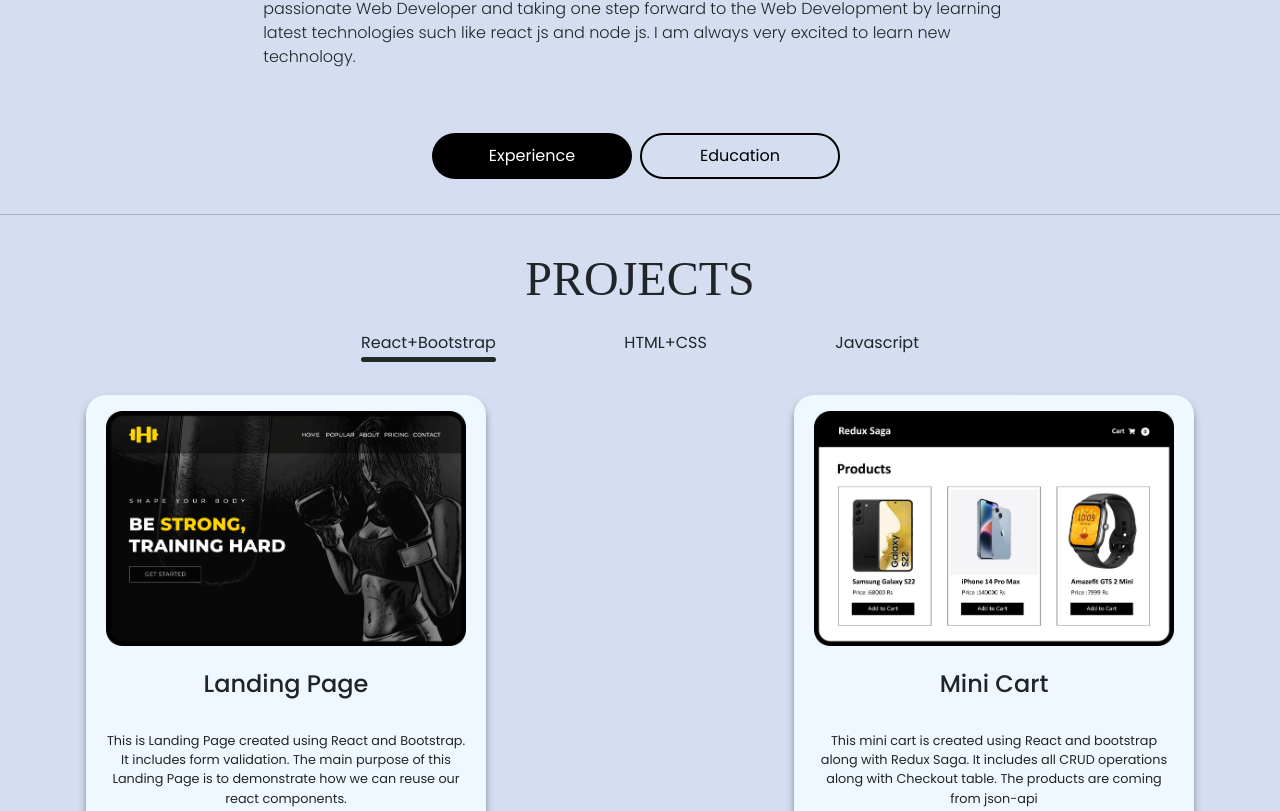
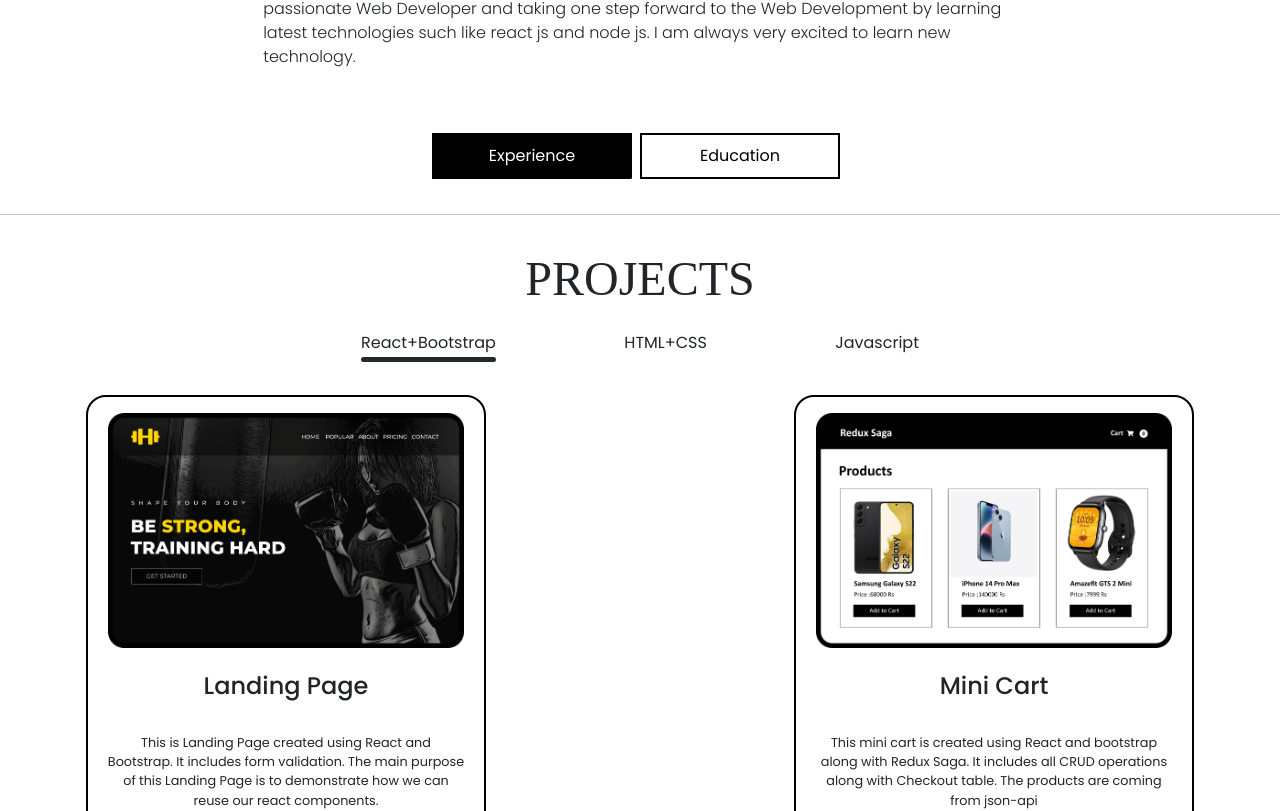
Before and after one commit to kaleshreyas45/portfolio-app, a React (Create React App) app: page / in a window 1280 px wide. Shown: the part 857-1668 px from the top of the page. Built offline with nearby package versions, Linux system fonts and the light colour scheme; a web font is replaced by a local one.

Commit message:
UI theme changes

```diff
--- a/src/components/Header/Header.css
+++ b/src/components/Header/Header.css
@@ -16,263 +16,374 @@
 }
 
 .custom-shape-divider-bottom-1673671527 .shape-fill {
-    fill: #d5def1;
+    fill: white;
 }
-.header-section{
+
+.header-section {
     width: 100%;
     height: 700px;
-    background: linear-gradient(to right, #4b6cb7, #182848);
+    /* background: linear-gradient(to right, #adc6ff, #bea5f4); */
     position: relative;
 }
-.header{
+
+.header {
     position: relative;
-    top:14rem;
+    top: 14rem;
 }
-.header-row{
-    justify-content:center;
+
+.header-row {
+    justify-content: center;
 }
-.my-info{
-    color: white;
-}
-.my-info h1{
+
+.my-info h1 {
     text-transform: capitalize;
 }
-.letter-span{
+
+.letter-span {
     font-family: 'Unbounded', cursive;
     font-size: 3rem;
     position: relative;
     transform: scale(0.5);
-    top:-0.1rem;
+    top: -0.1rem;
     animation-name: grow;
     animation-duration: 0.8s;
     animation-iteration-count: infinite;
     animation-timing-function: cubic-bezier(0.175, 0.885, 0.32, 1.275);
 }
-.letter-span:nth-child(1){
+
+.letter-span:nth-child(1) {
     animation-delay: 0.1s;
 }
-.letter-span:nth-child(2){
+
+.letter-span:nth-child(2) {
     animation-delay: 0.2s;
 }
-.letter-span:nth-child(3){
+
+.letter-span:nth-child(3) {
     animation-delay: 0.3s;
 }
-.letter-span:nth-child(4){
+
+.letter-span:nth-child(4) {
     animation-delay: 0.4s;
 }
-.letter-span:nth-child(5){
+
+.letter-span:nth-child(5) {
     animation-delay: 0.5s;
 }
-.letter-span:nth-child(6){
+
+.letter-span:nth-child(6) {
     animation-delay: 0.6s;
 }
-.letter-span:nth-child(7){
+
+.letter-span:nth-child(7) {
     animation-delay: 0.7s;
 }
-@keyframes grow{
-    0%{
+
+@keyframes grow {
+    0% {
         transform: scale(0);
     }
-    100%{
+
+    100% {
         transform: scale(1);
     }
 }
-.logo{
+
+.logo {
     position: absolute;
     background-color: rgb(255, 255, 255);
-    width:60px;
+    width: 60px;
     height: 60px;
     border-radius: 50%;
     display: flex;
     align-items: center;
     justify-content: center;
-    box-shadow: 5px 5px 5px 0px rgb(41, 41, 41);
+    box-shadow: 5px 5px 5px 1px rgb(173, 173, 173);
 }
-.logo-img{
-    width:40px;
+
+.logo-img {
+    width: 40px;
     height: 40px;
 }
-.html{
-    left:-3rem;
-    top:3rem;
+
+.html {
+    left: -3rem;
+    top: 3rem;
 }
-.css{
-    left:-1rem;
-    top:-1rem;
+
+.css {
+    left: -1rem;
+    top: -1rem;
 }
-.bootstrap{
-    left:3rem;
-    top:-4rem;
+
+.bootstrap {
+    left: 3rem;
+    top: -4rem;
 }
-.js{
-    left:8rem;
-    top:-4.5rem;
+
+.js {
+    left: 8rem;
+    top: -4.5rem;
 }
-.react{
-    left:13rem;
-    top:-3rem;
+
+.react {
+    left: 13rem;
+    top: -3rem;
 }
-.mongo{
-    left:16rem;
-    top:1rem;
+
+.mongo {
+    left: 16rem;
+    top: 1rem;
 }
-.node{
-    left:18rem;
-    top:5rem;
+
+.node {
+    left: 18rem;
+    top: 5rem;
 }
-.header-col p{
+
+.header-col p {
     position: relative;
-    top:1rem;
+    top: 1rem;
     font-family: 'Condiment', cursive;
     font-size: 1.5rem;
 }
-.header-col h4{
+
+.header-col h4 {
     font-weight: 200;
     font-size: 1.2rem;
 }
-.profile-image{
-    width:300px;
+
+.profile-image {
+    width: 300px;
     height: 300px;
     position: relative;
 }
-.common-button{
-    width:200px;
+
+.common-button {
+    width: 200px;
     height: 46px;
     margin-top: 1rem;
-    background-color: #000000;
-    color:white;
-    border-radius: 30px;
-    border:none;
-    /* transition-property: all;
-    transition-duration: 0.5s; */
+    background-color: transparent;
+    color: white;
+    border: none;
+    transition-property: all;
+    transition-duration: 1s;
     overflow: hidden;
     position: relative;
 }
 
-.common-button-light{
-    width:200px;
+.common-button::after {
+    content: "";
+    position: absolute;
+    background-color: black;
+    top: -14%;
+    left: -17px;
+    width: 120%;
+    height: 100%;
+    transform: rotate(-13deg);
+    transform-origin: top right;
+    transition: all 0.5s;
+    z-index: -1;
+}
+
+.common-button::before {
+    content: "";
+    position: absolute;
+    background-color: black;
+    top: 0;
+    left: 0;
+    width: 120%;
+    height: 100%;
+    transform: rotate(-13deg);
+    transform-origin: bottom left;
+    transition: all 0.5s;
+    z-index: -1;
+}
+.common-button:hover{
+    color:black;
+    border: 1px solid black;
+}
+.common-button:hover::before {
+    transform: translate(-100%, -100%) rotate(-19deg);
+}
+
+.common-button:hover::after {
+    transform: translate(100%, 100%) rotate(-19deg);
+}
+
+.common-button-light {
+    width: 200px;
     height: 46px;
     margin-top: 1rem;
     background-color: transparent;
-    color:black;
-    border-radius: 30px;
-    border:2px solid black;
+    color: black;
+    border: 2px solid black;
+    position: relative;
+    overflow: hidden;
 }
-@media(max-width:1200px){
-    .header-col h1{
+.common-button-light::before{
+    content:"";
+    position: absolute;
+    top:0;
+    left:0;
+    background-color: black;
+    border-bottom-left-radius:50%;
+    border-bottom-right-radius:50%;
+    width: 100%;
+    height:0%;
+    z-index: -1;
+    transition: all 0.5s;
+}
+.common-button-light:hover{
+    color: white;
+}
+.common-button-light:hover::before{
+    height: 200%;
+}
+
+@media(max-width:1200px) {
+    .header-col h1 {
         font-weight: 800;
         font-size: 2rem;
     }
-    .letter-span{
+
+    .letter-span {
         font-weight: 800;
         font-size: 2rem;
     }
 }
-@media(max-width:992px){
-    .header-section{
+
+@media(max-width:992px) {
+    .header-section {
         height: 600px;
     }
-    .header-row{
-        justify-content:space-around;
+
+    .header-row {
+        justify-content: space-around;
     }
-    .header-col h4{
+
+    .header-col h4 {
         font-size: 1rem;
     }
-    .profile-image{
+
+    .profile-image {
         width: 260px;
         height: 260px;
     }
-    .react{
-        left:12rem;
-        top:-2rem;
+
+    .react {
+        left: 12rem;
+        top: -2rem;
     }
-    .mongo{
-        left:14.5rem;
-        top:1.5rem;
+
+    .mongo {
+        left: 14.5rem;
+        top: 1.5rem;
     }
-    .node{
-        left:15.9rem;
-        top:5.5rem;
+
+    .node {
+        left: 15.9rem;
+        top: 5.5rem;
     }
 }
-@media(max-width:767px){
-    .header-section{
+
+@media(max-width:767px) {
+    .header-section {
         height: 820px;
     }
-    .header-row{
+
+    .header-row {
         flex-direction: column-reverse;
     }
-    .my-info{
+
+    .my-info {
         text-align: center;
     }
-    .header-col h1{
+
+    .header-col h1 {
         font-weight: 800;
         font-size: 3rem;
     }
-    .letter-span{
+
+    .letter-span {
         font-weight: 800;
         font-size: 3rem;
     }
 }
-@media(max-width:576px){
-    .header-section{
+
+@media(max-width:576px) {
+    .header-section {
         height: 800px;
     }
-    .header-col h1{
+
+    .header-col h1 {
         font-weight: 500;
         font-size: 1.9rem;
     }
-    .letter-span{
+
+    .letter-span {
         font-weight: 500;
         font-size: 1.9rem;
     }
-    .header-col h4{
+
+    .header-col h4 {
         font-size: 1rem;
     }
-    .my-info{
+
+    .my-info {
         padding: 1rem;
     }
 }
-@media(max-width:380px){
-    .logo{
+
+@media(max-width:380px) {
+    .logo {
         width: 50px;
         height: 50px;
     }
-    .logo-img{
-        width:30px;
+
+    .logo-img {
+        width: 30px;
         height: 30px;
     }
-    .html{
-        left:-2rem;
-        top:2rem;
+
+    .html {
+        left: -2rem;
+        top: 2rem;
     }
-    .css{
-        left:0rem;
-        top:-1rem;
+
+    .css {
+        left: 0rem;
+        top: -1rem;
     }
-    .bootstrap{
-        left:3rem;
-        top:-3rem;
+
+    .bootstrap {
+        left: 3rem;
+        top: -3rem;
     }
-    .js{
-        left:6.5rem;
-        top:-4rem;
+
+    .js {
+        left: 6.5rem;
+        top: -4rem;
     }
-    .react{
-        left:10rem;
-        top:-3rem;
+
+    .react {
+        left: 10rem;
+        top: -3rem;
     }
-    .mongo{
-        left:13rem;
-        top:-1rem;
+
+    .mongo {
+        left: 13rem;
+        top: -1rem;
     }
-    .node{
-        left:15rem;
-        top:2rem;
+
+    .node {
+        left: 15rem;
+        top: 2rem;
     }
 }
-@media(max-width:360px){
-    .header-col h1{
+
+@media(max-width:360px) {
+    .header-col h1 {
         font-weight: 500;
         font-size: 1.3rem;
     }
--- a/src/components/Header/Navigation/Navigation.css
+++ b/src/components/Header/Navigation/Navigation.css
@@ -68,7 +68,7 @@
 }
 .top-bar{
     height: 30px;
-    background-color: #4969b3;
+    background-color: black;
     position: fixed;
     top:0;
     left:0;
--- a/src/components/Projects/Box.css
+++ b/src/components/Projects/Box.css
@@ -1,12 +1,11 @@
 .box{
     border-radius: 20px;
-    box-shadow: 0px 5px 9px -2px rgb(78, 78, 78);
+    border: 2px solid black;
     width: 400px;
     animation-name: scale-up;
     animation-duration: 0.7s;
     animation-fill-mode: forwards;
     transform: scale(0);
-    background-color: aliceblue;
 }
 @keyframes scale-up{
     0%{
--- a/src/components/Skills/Skills.css
+++ b/src/components/Skills/Skills.css
@@ -1,5 +1,5 @@
 .skills{
-    background: linear-gradient(to right, #4b6cb7, #182848);
+    /* background: linear-gradient(to right, #adc6ff, #bea5f4); */
     position: relative;
     padding-bottom: 1rem;
 }
@@ -20,7 +20,7 @@
 }
 
 .custom-shape-divider-top-1674190480 .shape-fill {
-    fill: #d5def1;
+    fill: white;
 }
 .skills-section{
     display: flex;
@@ -30,7 +30,6 @@
     margin-top: 3rem;
 }
 .skills-section h1{
-    color: white;
     position: relative;
     top:1rem;
 }
@@ -50,7 +49,6 @@
     justify-content: center;
 }
 .skill-info p{
-    color: white;
     font-family: 'Unbounded', cursive;
 }
 .common-shape{
@@ -58,7 +56,7 @@
     height: 100px;
     border-radius: 15%;
     background-color: white;
-    box-shadow: 5px 5px 5px 0px rgb(41, 41, 41);
+    box-shadow: 5px 5px 5px 0px rgb(173, 173, 173);
     margin: 1rem;
     display: flex;
     align-items: center;
--- a/src/index.css
+++ b/src/index.css
@@ -2,7 +2,6 @@ body,html {
   width: 100%;
   overflow-x: hidden;
   font-family: 'Poppins', sans-serif;
-  background-color: #839dd530;
   scroll-padding-top: 100px;
 }
 
```
Also changed, not shown: src/components/Header/Header.js (+0 -18 lines).
